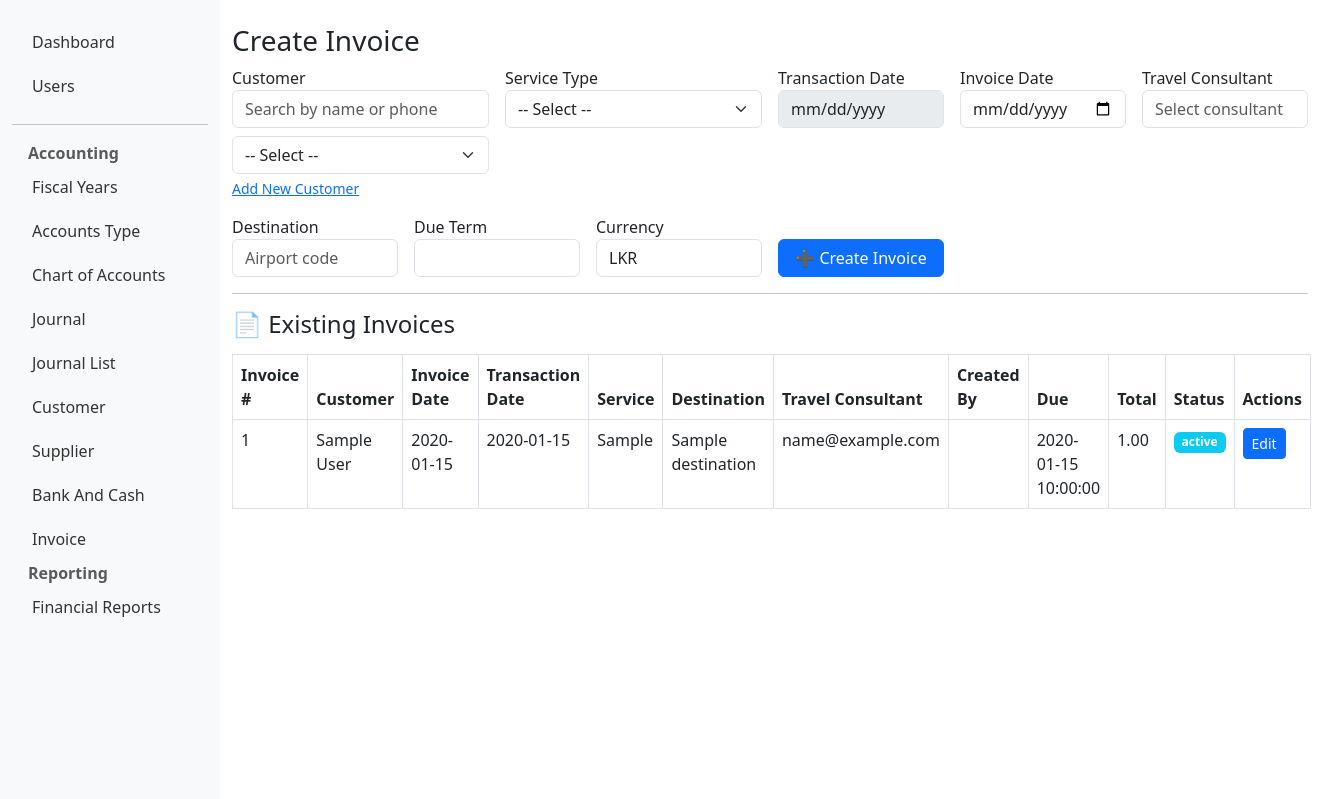
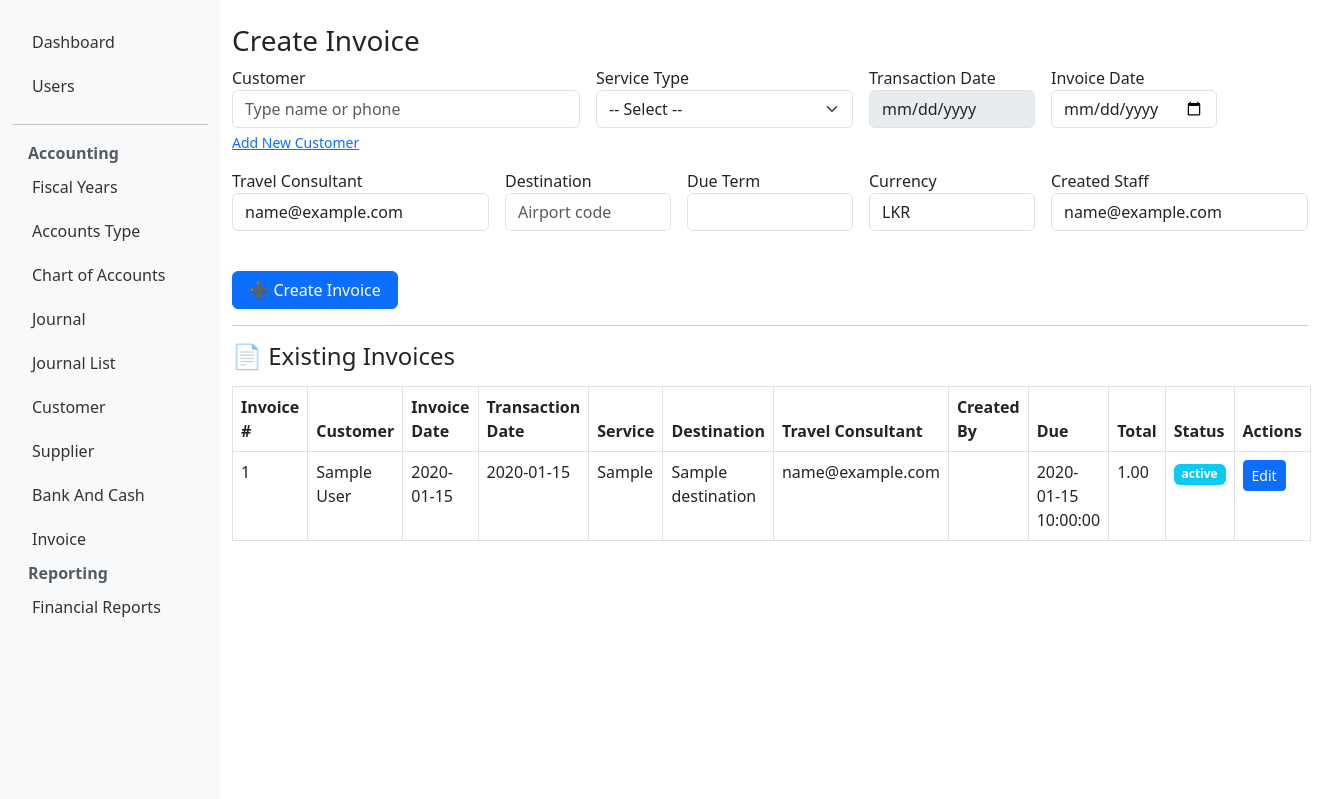
Before and after one commit to farhathwin/tbo, a Flask app: template app/templates/accounting/invoice_list.html in a window 1320 px wide. Shown: the part 40-839 px from the top of the page. Run offline with Flask 3, Linux system fonts and the light colour scheme; the template is opened without the code that fills it: most values are stand-ins (such as "Sample title", 1, 10 or a date in 2020); some libraries are stand-ins or nearby versions.

Commit message:
Lates update

```diff
--- a/app/templates/accounting/invoice_list.html
+++ b/app/templates/accounting/invoice_list.html
@@ -2,17 +2,13 @@
 {% block title %}Invoices{% endblock %}
 {% block content %}
 <h3>Create Invoice</h3>
-<form method="POST">
+<form method="POST" id="invoice-form">
   <div class="row g-3">
-    <div class="col-md-3">
+    <div class="col-md-4">
       <label>Customer</label>
-      <input type="text" id="customer-filter" class="form-control mb-2" placeholder="Search by name or phone">
-      <select name="customer_id" id="customer-select" class="form-select" required>
-        <option value="">-- Select --</option>
-        {% for cust in customers %}
-        <option value="{{ cust.id }}">{{ cust.full_name or cust.business_name }} - {{ cust.phone_number }}</option>
-        {% endfor %}
-      </select>
+      <input type="text" id="customer-search" class="form-control" placeholder="Type name or phone" autocomplete="off">
+      <input type="hidden" name="customer_id" id="customer_id">
+      <div id="customer-suggestions" class="list-group position-absolute w-100" style="z-index: 1000;"></div>
       <div class="form-text"><a href="{{ url_for('accounting_routes.customer_list') }}">Add New Customer</a></div>
     </div>
     <div class="col-md-3">
@@ -33,15 +29,23 @@
       <label>Invoice Date</label>
       <input type="date" name="invoice_date" class="form-control" value="{{ current_date or '' }}" required>
     </div>
-    <div class="col-md-2">
-      <label>Travel Consultant</label>
-      <input name="staff_email" list="staff-list" class="form-control" placeholder="Select consultant">
-      <datalist id="staff-list">
-        {% for s in staff_list %}
-        <option value="{{ s.email }}"></option>
-        {% endfor %}
+      <div class="col-md-3">
+        <label for="consultant">Travel Consultant</label>
+        <input
+          id="consultant"
+          name="staff_email"
+          list="staff-list"
+          class="form-control"
+          placeholder="Start typing email"
+          {% if request.method == 'POST' %}
+            value="{{ request.form.get('staff_email') }}"
+          {% else %}
+            value="{{ session_user_email }}"
+          {% endif %}
+        >
       </datalist>
-    </div>
+      </div>
+
     <div class="col-md-2">
       <label>Destination</label>
       <input type="text" name="destination" id="destination" class="form-control" list="airport-options" placeholder="Airport code">
@@ -55,10 +59,15 @@
       <label>Currency</label>
       <input type="text" name="currency" class="form-control" value="LKR">
     </div>
+    <div class="col-md-3">
+      <label>Created Staff</label>
+      <input type="text" class="form-control" value="{{ session_user_email }}" readonly>
+    </div>
     <div class="col-md-2">
       <label>&nbsp;</label>
       <button type="submit" class="btn btn-primary w-100">➕ Create Invoice</button>
     </div>
+
   </div>
 </form>
 
@@ -137,4 +146,67 @@ document.getElementById('customer-filter').addEventListener('input', function()
 });
 </script>
 
+
+<script id="customer-data" type="application/json">
+  {{ customers_json | tojson }}
+</script>
+
+<script>
+  const customers = JSON.parse(document.getElementById('customer-data').textContent);
+</script>
+
+<script>
+document.addEventListener("DOMContentLoaded", function () {
+  const input = document.getElementById('customer-search');
+  const hiddenInput = document.getElementById('customer_id');
+  const suggestions = document.getElementById('customer-suggestions');
+
+  input.addEventListener('input', function () {
+    const term = input.value.toLowerCase().trim();
+    suggestions.innerHTML = '';
+
+    if (term.length < 2) return;
+
+    const matches = customers.filter(c =>
+      (c.name && c.name.toLowerCase().includes(term)) ||
+      (c.phone && c.phone.toLowerCase().includes(term))
+    );
+
+    matches.forEach(c => {
+      const item = document.createElement('button');
+      item.type = 'button';
+      item.className = 'list-group-item list-group-item-action';
+      item.textContent = `${c.name} - ${c.phone}`;
+      item.dataset.id = c.id;
+      item.addEventListener('click', () => {
+        input.value = `${c.name} - ${c.phone}`;
+        hiddenInput.value = c.id;
+        suggestions.innerHTML = '';
+      });
+      suggestions.appendChild(item);
+    });
+  });
+
+  // Hide suggestions if user clicks outside
+  document.addEventListener('click', function (e) {
+    if (!input.contains(e.target) && !suggestions.contains(e.target)) {
+      suggestions.innerHTML = '';
+    }
+  });
+});
+</script>
+<script>
+document.getElementById('invoice-form').addEventListener('submit', function (e) {
+  const customerId = document.getElementById('customer_id').value.trim();
+  const customerInput = document.getElementById('customer-search');
+
+  if (!customerId) {
+    e.preventDefault(); // Stop form submission
+    alert("❌ Please select a valid customer from the list.");
+    customerInput.focus();
+  }
+});
+</script>
+
+
 {% endblock %}
```
Also changed, not shown: app/models/models.py (+8 -2 lines), app/routes/accounting_routes.py (+48 -4 lines), instance/app.db, tenant_dbs/affaf_pepmytrip_com.db (added), tenant_dbs/farhath_pepmytrip_com.db (deleted), tenant_dbs/tamil_pepmytrip_com.db (deleted), tenant_dbs/tamilan_pepmytrip_com.db (added), 3 other files.
